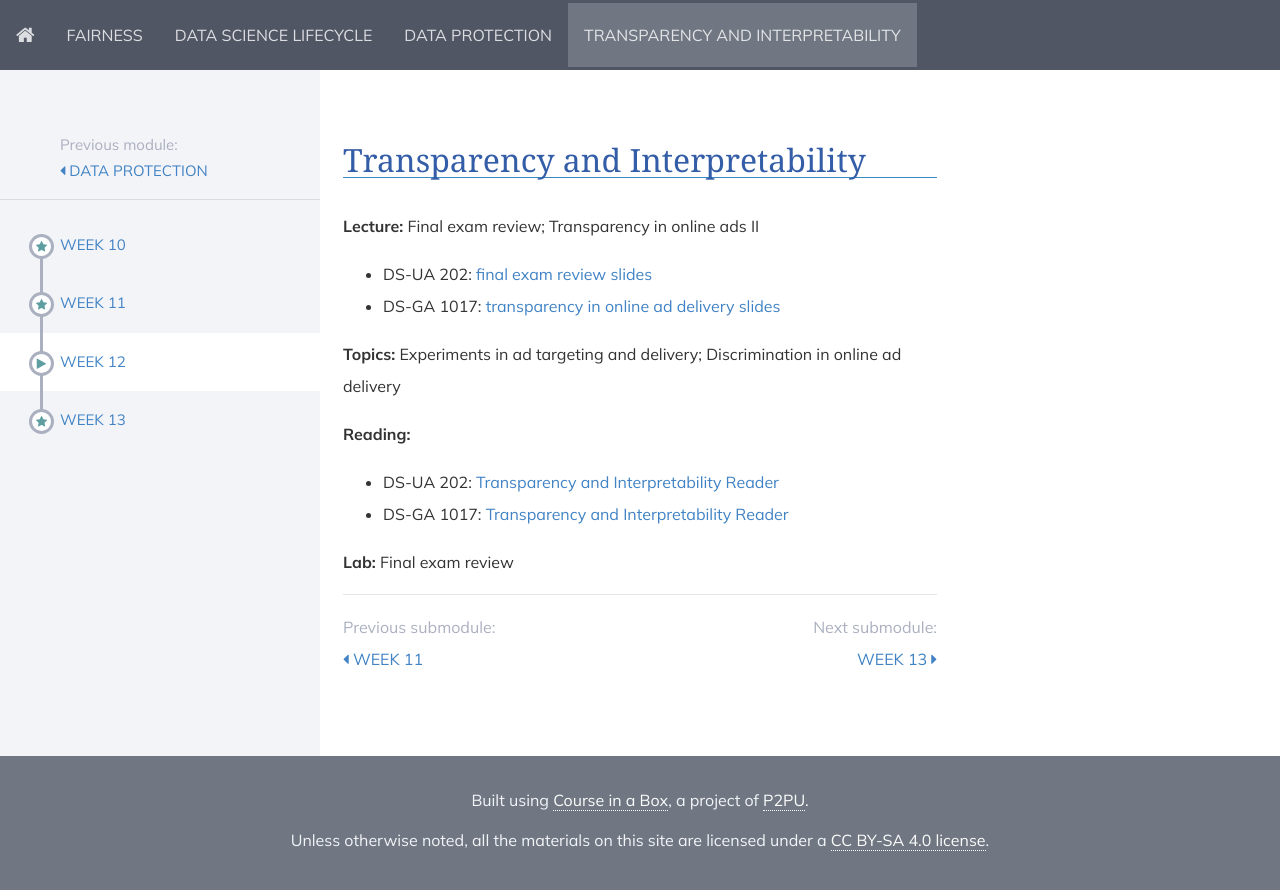
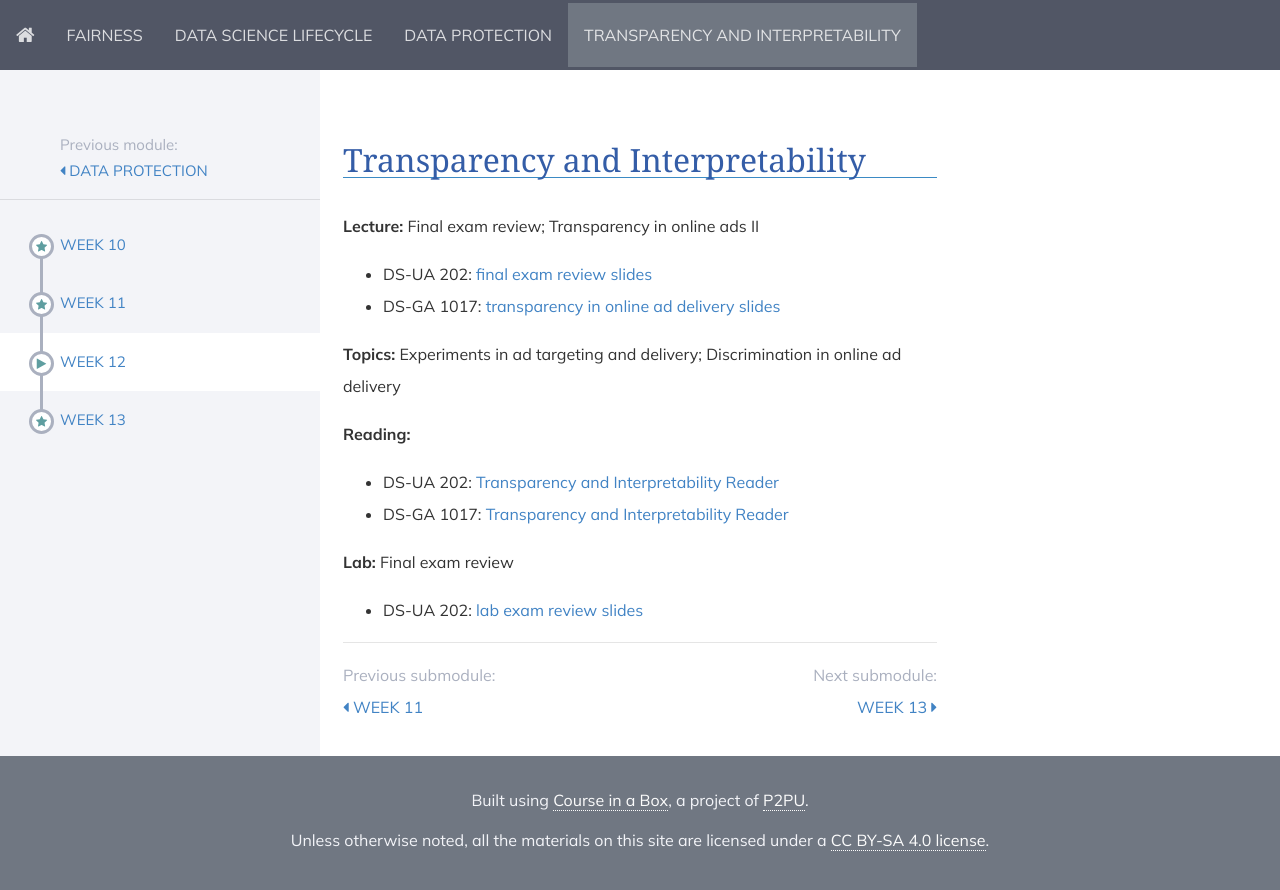
Before and after one commit to DataResponsibly/rds24, a Jekyll site: the page built from modules/transparency_and_interpretability/_posts/2000-01-03-week12.md, in a window 1280 px wide. Shown: the top 890 px of the page. Built offline with Jekyll 4.4.1, drawn with Linux system fonts in a browser that asks for light colours; nearby versions of some CDN libraries.

Commit message:
Add lab 12 review slides

```diff
--- a/modules/transparency_and_interpretability/_posts/2000-01-03-week12.md
+++ b/modules/transparency_and_interpretability/_posts/2000-01-03-week12.md
@@ -17,3 +17,5 @@ title: Week 12
 * DS-GA 1017: [Transparency and Interpretability Reader](../../../assets/transparency_reader.pdf)
 
 **Lab:** Final exam review
+
+* DS-UA 202: [lab exam review slides](../../../assets/lab_12_review.pdf)
```
Also changed, not shown: 1 other file.
